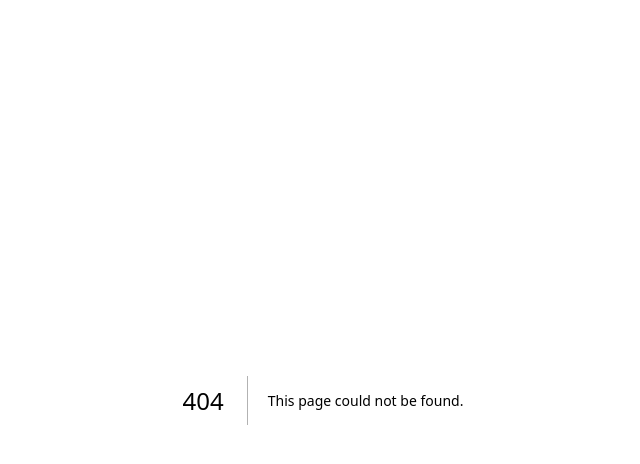
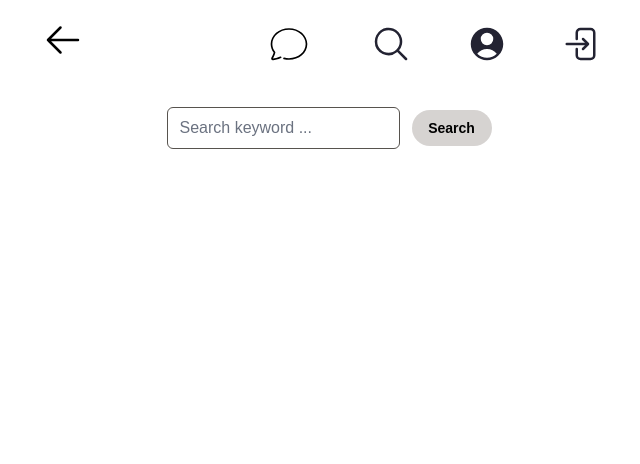
Before and after one commit to MARUNGs/nextjs-simple-login, a Next.js app: page /search in a window 1280 px wide. Before the commit this address had no page. Shown: the top 464 px of the page, without its empty margins (317-957 px from the left). Built offline with nearby package versions, Linux system fonts and the light colour scheme.

Commit message:
search 기능 추가

```diff
--- /dev/null
+++ b/app/(user)/search/loading.tsx
@@ -0,0 +1,40 @@
+import clsx from "clsx";
+
+export default function TweetsLoading() {
+  return (
+    <>
+      {[1, 2, 3].map((_, i) => (
+        <div
+          key={i}
+          className={`${clsx(
+            "grid grid-cols-[1fr,100px] gap-4",
+            "border border-stone-500 rounded-md",
+            "my-5 mx-5",
+            "animate-pulse"
+          )}`}
+        >
+          <div className={`${clsx("flex flex-col", "*:ml-3 *:mb-5")}`}>
+            <div className="flex items-center ml-3 my-5">
+              {/* 이미지 */}
+              <div className="size-10 mr-3 relative aspect-square ">
+                <div className="bg-stone-500 rounded-full size-full" />
+              </div>
+
+              {/* 유저 정보 */}
+              <div className="flex flex-row gap-2 *:bg-stone-500 *:rounded-lg">
+                <div className="skeleton w-20 h-4 " />
+                <div className="skeleton w-14 h-4 " />
+                <div className="skeleton w-14 h-4 " />
+              </div>
+            </div>
+
+            {/* 트윗 내용 */}
+            <div className="w-96 h-20 rounded-lg bg-stone-500"></div>
+            {/* 수정 일자 */}
+            <div className="w-14 h-4 rounded-lg bg-stone-500" />
+          </div>
+        </div>
+      ))}
+    </>
+  );
+}
--- /dev/null
+++ b/app/(user)/search/page.tsx
@@ -0,0 +1,80 @@
+/**
+ * 검색 페이지
+  1. 검색 input을 보여준다.
+  2. 검색 버튼을 눌렀을 때 filter되어 조회된 트윗리스트를 보여준다.
+ */
+
+"use client";
+import Button from "@/app/components/Button";
+import { zodResolver } from "@hookform/resolvers/zod";
+import clsx from "clsx";
+import { useForm } from "react-hook-form";
+import { InputSchema, inputSchema } from "./schema";
+import { searchTweets } from "./server";
+import { useState } from "react";
+import TweetsList from "@/app/components/Tweet/TweetsList";
+
+export default function Search() {
+  const [search, setSearch] = useState([]);
+  const [resultFlag, setResultFlag] = useState(false);
+  const {
+    register,
+    handleSubmit,
+    // formState: { errors },
+  } = useForm<InputSchema>({
+    resolver: zodResolver(inputSchema),
+  });
+
+  // form action
+  async function onValid() {
+    setSearch([]);
+    setResultFlag(false);
+
+    // 검증 이후 서버호출
+    const onSubmit = handleSubmit(async (data: InputSchema) => {
+      const formData = new FormData();
+      formData.append("keyword", data.keyword);
+
+      const result = await searchTweets(formData);
+      console.log(result.length);
+      if (result.length === 0) {
+        setSearch([]);
+        setResultFlag(false);
+      } else {
+        setSearch(result);
+        setResultFlag(true);
+      }
+    });
+
+    await onSubmit();
+  }
+
+  console.log("search 상태");
+  console.log(search);
+
+  return (
+    <>
+      <div className={`${clsx("flex flex-row justify-center items-center")}`}>
+        <form action={onValid}>
+          <input
+            className={`${clsx(
+              "border border-stone-600 rounded-md",
+              "focus:ring-2 focus:ring-stone-500 dark:focus:ring-stone-200",
+              "mx-3"
+            )}`}
+            type="text"
+            {...register("keyword")}
+            placeholder="Search keyword ..."
+          />
+          <Button custom="w-20 text-sm" type="submit" text="Search" />
+        </form>
+      </div>
+
+      <div className={`${clsx("flex flex-col justify-center items-center")}`}>
+        {resultFlag && search.length > 0 && (
+          <TweetsList success={resultFlag} data={search} />
+        )}
+      </div>
+    </>
+  );
+}
--- /dev/null
+++ b/app/(user)/search/schema.ts
@@ -0,0 +1,7 @@
+import { z } from "zod";
+
+export const inputSchema = z.object({
+  keyword: z.string().min(1, { message: "검색어를 입력해주세요." }),
+});
+
+export type InputSchema = z.infer<typeof inputSchema>;
--- /dev/null
+++ b/app/(user)/search/server.ts
@@ -0,0 +1,34 @@
+"use server";
+
+import db from "@/app/lib/db";
+
+/**
+ * 트윗의 키워드 검색
+ * @param keyword
+ * @returns
+ */
+export async function searchTweets(formData: FormData) {
+  const keyword = formData.get("keyword") as string;
+
+  const result = await db.tweet.findMany({
+    where: {
+      tweet: {
+        contains: keyword,
+      },
+    },
+    include: {
+      user: {
+        select: {
+          username: true,
+          bio: true,
+          email: true,
+        },
+      },
+    },
+    orderBy: {
+      created_at: "desc",
+    },
+  });
+
+  return result;
+}
--- a/app/components/Button.tsx
+++ b/app/components/Button.tsx
@@ -6,16 +6,18 @@ import { useFormStatus } from "react-dom";
 interface ButtonProps {
   text: string;
   custom?: string;
+  type?: "button" | "submit" | "reset";
 }
 
 const Button = forwardRef<HTMLButtonElement, ButtonProps>(
-  ({ text, custom }, ref) => {
+  ({ text, custom, type }, ref) => {
     const { pending } = useFormStatus();
 
     return (
       <button
         ref={ref}
         disabled={pending}
+        type={type}
         className={clsx(
           "bg-stone-300 pt-2 pb-2 font-semibold text-black",
           "active:scale-90 transition-transform",
--- a/app/components/Tweet/TweetsList.tsx
+++ b/app/components/Tweet/TweetsList.tsx
@@ -2,11 +2,10 @@
 "use client";
 import clsx from "clsx";
 import Tweets from "./Tweets";
-
 import { useEffect, useRef, useState } from "react";
 import { getTweetsPage } from "./TweetsListServer";
 import Button from "../Button";
-import AddTweet from "../Tweet/AddTweet";
+import AddTweet from "../bottomButton/AddTweet";
 
 export interface ITweetType {
   tweet: string;
--- a/app/components/navigation/Navigation.tsx
+++ b/app/components/navigation/Navigation.tsx
@@ -3,14 +3,19 @@ import { usePathname, useRouter } from "next/navigation";
 import { BackIcon, Chat } from "../Icon";
 import { logout } from "./NavigationServer";
 import Link from "next/link";
+import {
+  ArrowRightEndOnRectangleIcon,
+  MagnifyingGlassIcon,
+  UserCircleIcon,
+} from "@heroicons/react/24/solid";
 
 export default function Navigation() {
   const pathname = usePathname();
   const router = useRouter();
 
   return (
-    <div className="flex items-center justify-between px-10 my-5 pb-5 gap-5 lg:mx-32 xl:mx-80">
-      {pathname !== "/" ? (
+    <div className="flex items-center justify-between px-10 my-5 pb-5 lg:mx-32 xl:mx-80">
+      {pathname === "/profile" ? (
         <>
           <button onClick={() => router.back()} className="flex-1">
             <BackIcon width="40" height="40" />
@@ -28,22 +33,38 @@ export default function Navigation() {
         </>
       ) : (
         <>
-          <div className="invisible flex-1">
-            <BackIcon width="40" height="40" />
+          <div className="flex-1">
+            <button onClick={() => router.back()} className="flex-1">
+              <BackIcon width="40" height="40" />
+            </button>
           </div>
 
           <div className="flex-1 flex justify-center">
             <Chat width="40" height="40" />
           </div>
 
-          <div className="flex-1 flex justify-end">
-            <Link href="/profile">프로필</Link>
+          <div className="flex-1 flex justify-end gap-5 md:gap-10 lg:gap-14">
+            <div>
+              <Link href="/search">
+                <MagnifyingGlassIcon className="size-10 dark:text-white" />
+              </Link>
+            </div>
+            <div>
+              <Link href="/profile">
+                <UserCircleIcon className="size-10 dark:text-white" />
+              </Link>
+            </div>
 
-            <form action={logout} className="flex-1 flex justify-end">
-              <button type="submit" className="dark:text-white hover:underline">
-                로그아웃
-              </button>
-            </form>
+            <div>
+              <form action={logout} className="flex-1 flex justify-end">
+                <button
+                  type="submit"
+                  className="dark:text-white hover:underline"
+                >
+                  <ArrowRightEndOnRectangleIcon className="size-10 " />
+                </button>
+              </form>
+            </div>
           </div>
         </>
       )}
--- a/package.json
+++ b/package.json
@@ -11,6 +11,7 @@
   "dependencies": {
     "@heroicons/react": "^2.2.0",
     "@hookform/resolvers": "^3.9.1",
+    "@neondatabase/serverless": "^0.10.4",
     "@prisma/client": "^5.22.0",
     "bcrypt": "^5.1.1",
     "clsx": "^2.1.1",
```
Also changed, not shown: app/components/bottomButton/AddTweet.tsx (renamed from app/components/Tweet/AddTweet.tsx), 1 other file (tests, documents, lock files or other folders).
